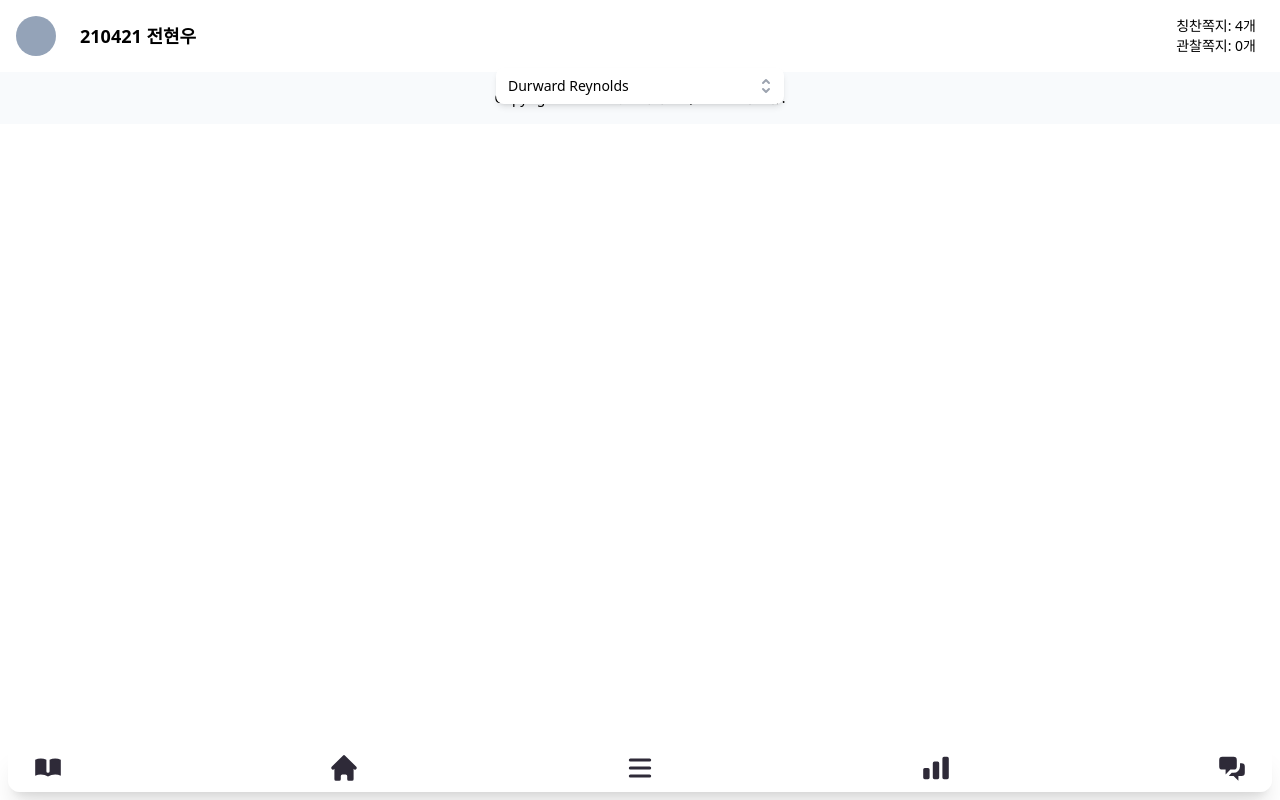
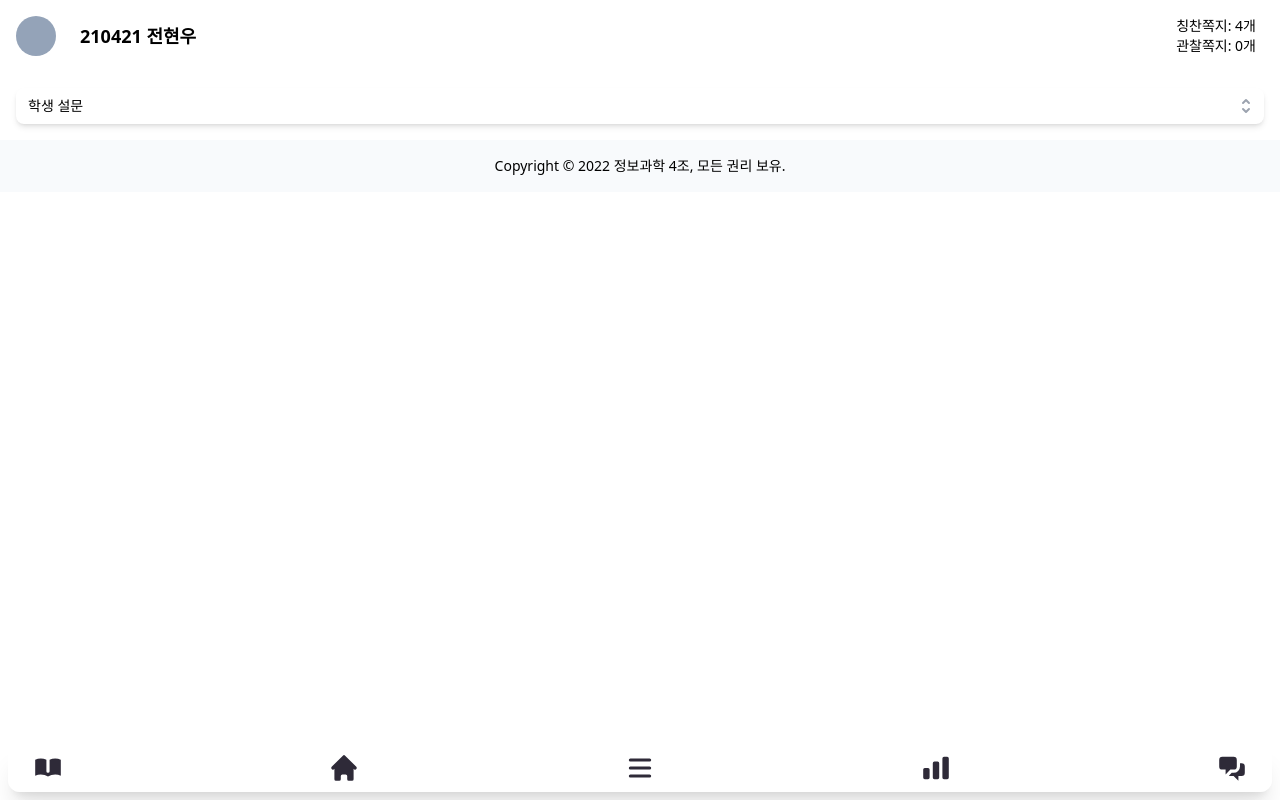
Before and after one commit to jhyunwoo/cnsanet-v2, a Next.js app: page /form in a window 1280 px wide. Built offline with nearby package versions, Linux system fonts and the light colour scheme.

Commit message:
make main page

```diff
--- a/pages/form.js
+++ b/pages/form.js
@@ -5,11 +5,10 @@ import { Listbox, Transition } from "@headlessui/react";
 import { CheckIcon, SelectorIcon } from "@heroicons/react/solid";
 
 const people = [
-  { id: 1, name: "Durward Reynolds", unavailable: false },
-  { id: 2, name: "Kenton Towne", unavailable: false },
-  { id: 3, name: "Therese Wunsch", unavailable: false },
-  { id: 4, name: "Benedict Kessler", unavailable: true },
-  { id: 5, name: "Katelyn Rohan", unavailable: false },
+  { id: 1, name: "학생 설문", unavailable: false },
+  { id: 2, name: "장소 사용 신청", unavailable: false },
+  { id: 3, name: "외출 외박 관리", unavailable: false },
+  { id: 4, name: "수업 설문", unavailable: true },
 ];
 
 export default function Form() {
@@ -19,8 +18,8 @@ export default function Form() {
       <ProfileBar />
       <BottomBar />
       <div>
-        <div className="flex justify-center">
-          <div className="fixed top-16 w-72">
+        <div>
+          <div className="m-4">
             <Listbox value={selected} onChange={setSelected}>
               <div className="relative mt-1">
                 <Listbox.Button className="relative w-full cursor-default rounded-lg bg-white py-2 pl-3 pr-10 text-left shadow-md focus:outline-none focus-visible:border-indigo-500 focus-visible:ring-2 focus-visible:ring-white focus-visible:ring-opacity-75 focus-visible:ring-offset-2 focus-visible:ring-offset-orange-300 sm:text-sm">
@@ -77,6 +76,17 @@ export default function Form() {
               </div>
             </Listbox>
           </div>
+          <div>
+            {() => {
+              if (selected === "학생 설문") {
+                return (
+                  <div>
+                    <div></div>
+                  </div>
+                );
+              }
+            }}
+          </div>
         </div>
       </div>
     </div>
--- /dev/null
+++ b/pages/profile.js
@@ -0,0 +1,7 @@
+export default function Profile() {
+  return (
+    <div>
+      <div>Profile</div>
+    </div>
+  );
+}
```
